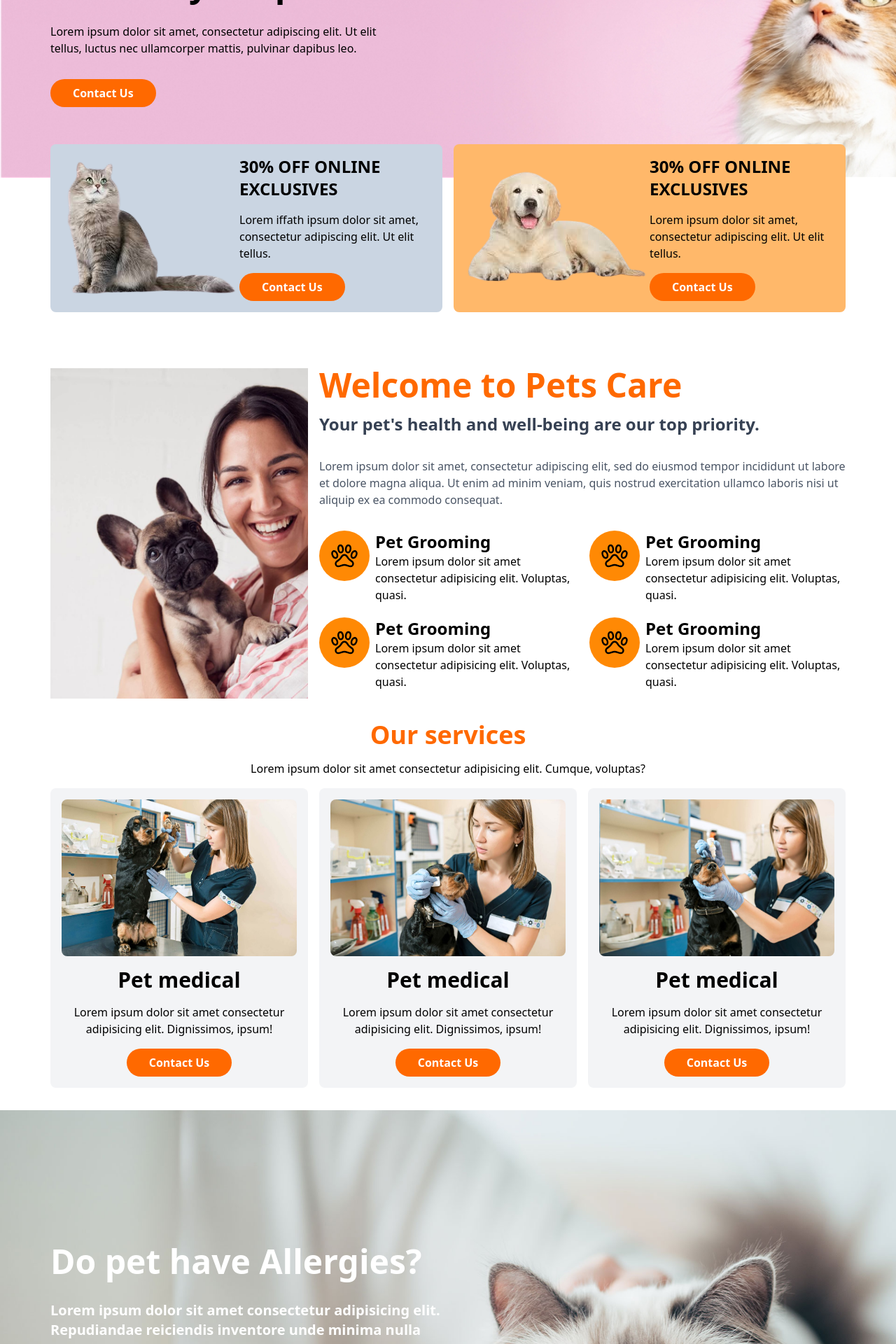
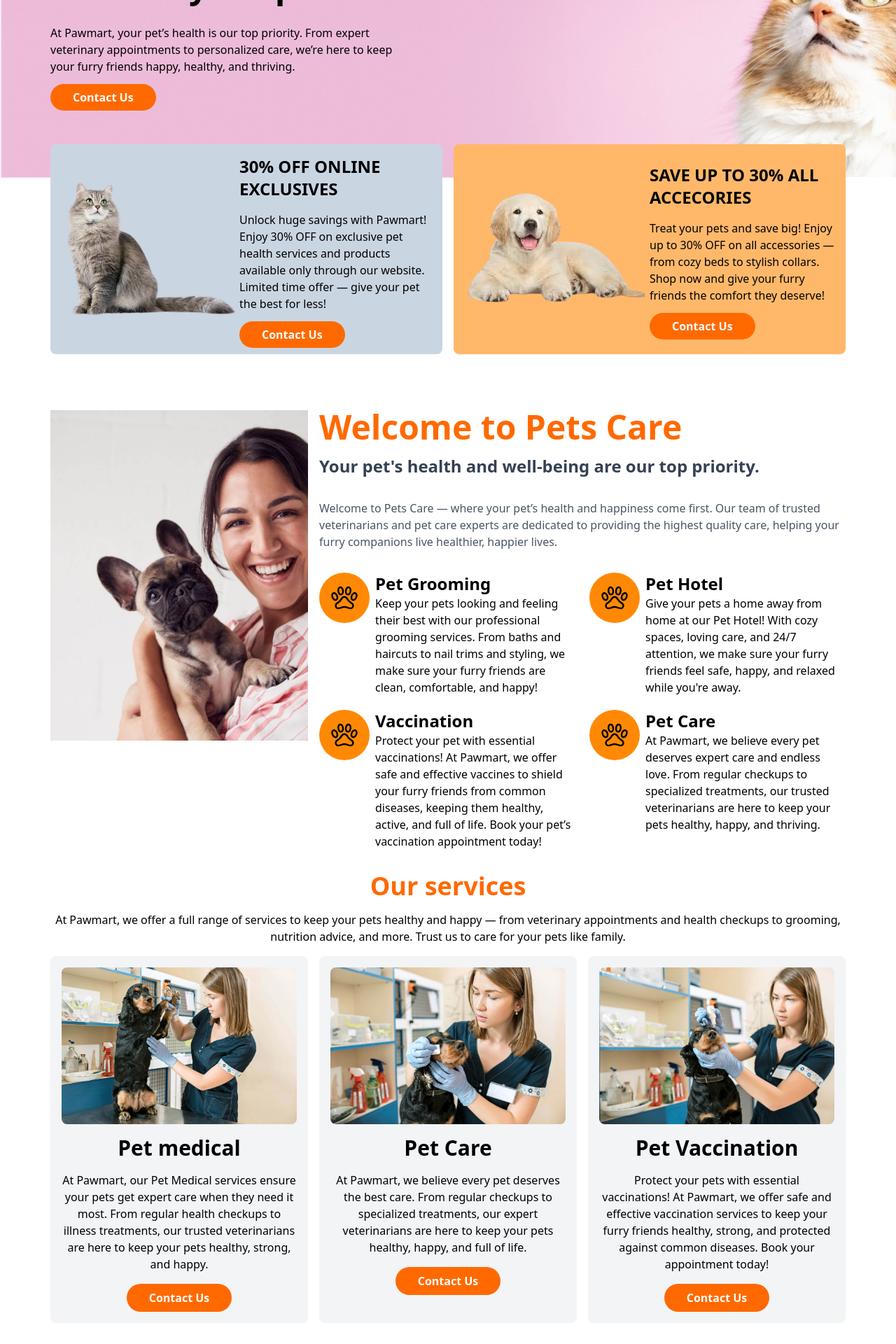
Before and after one commit to iffu01/plant_care_frontend, a React (Vite) app: page / in a window 1280 px wide. Shown: the part 260-2180 px from the top of the page at 70% size. Built offline with nearby package versions, Linux system fonts and the light colour scheme.

Commit message:
changes in contact btn

```diff
--- a/src/components/Footer.jsx
+++ b/src/components/Footer.jsx
@@ -25,8 +25,10 @@
             Paw Mart
           </h2>
           <p className="text-white mt-8">
-            Lorem ipsum dolor sit, amet consectetur adipisicing elit. Tempore,
-            minima.
+            Welcome to Paw Mart — your one-stop shop for all things pet care!
+            From expert veterinary services to premium pet products, we’re
+            dedicated to keeping your furry friends happy, healthy, and full of
+            life.
           </p>
           <div className="flex  gap-4 mt-4 ">
             <Link to="https://www.facebook.com">
@@ -43,8 +45,9 @@
         <div>
           <h2 className="text-white text-2xl font-bold mb-4">Openning Hours</h2>
           <p className="text-white mb-8">
-            Lorem ipsum dolor sit amet consectetur adipisicing elit. Esse,
-            ipsum.
+            We're here when you need us! Visit us during our convenient opening
+            hours and give your pet the care they deserve. Check below for our
+            regular schedule, and book your appointment anytime online!
           </p>
           <p className="text-white flex items-center gap-2 mb-4">
             <FaDotCircle className="text-orange-400 " />
@@ -62,8 +65,10 @@
         <div>
           <h2 className="text-white text-2xl font-bold mb-4">Contact Info</h2>
           <p className="text-white mb-8">
-            Lorem ipsum dolor sit amet consectetur adipisicing elit. Esse,
-            ipsum.
+            Get in touch with us! Whether you have a question, need assistance,
+            or want to book an appointment, our team is here to help. Reach out
+            to us through the contact details below, and we'll get back to you
+            as soon as possible.
           </p>
           <p className="text-white flex items-center gap-2 mb-4">
             <FaLocationDot className="text-orange-400 " />
--- a/src/components/Navbar.jsx
+++ b/src/components/Navbar.jsx
@@ -5,7 +5,7 @@
 const Navbar = () => {
   const { pathname } = useLocation();
   return (
-    <nav className=" bg-orange-400 sticky top-0 ">
+    <nav className=" bg-orange-400 sticky top-0 z-50">
       <div className="flex items-center justify-between container py-3">
         <h2 className="font-bold text-2xl flex gap-2 items-center">
           <FaPaw className="-rotate-45" />
--- a/src/components/aboutUs/AboutPawMart.jsx
+++ b/src/components/aboutUs/AboutPawMart.jsx
@@ -13,10 +13,11 @@
           Your pet's health and well-being are our top priority.
         </p>
         <p className="text-gray-600">
-          Lorem ipsum dolor sit amet, consectetur adipiscing elit, sed do
-          eiusmod tempor incididunt ut labore et dolore magna aliqua. Ut enim ad
-          minim veniam, quis nostrud exercitation ullamco laboris nisi ut
-          aliquip ex ea commodo consequat.
+          At Paw Mart, we believe that pets are family. Our mission is to
+          provide exceptional veterinary care and health services to ensure your
+          pets live their best, happiest lives. From routine checkups to
+          treatment for illness, we are here to support your pet’s health every
+          step of the way.
         </p>
 
         <div className="grid grid-cols-2 gap-5 pt-8">
@@ -25,10 +26,14 @@
               <IoPawOutline className="bg-orange-400 w-18 h-18 rounded-full p-4" />
             </div>
             <div>
-              <h2 className="text-2xl font-bold">Pet Grooming</h2>
+              <h2 className="text-2xl font-bold">Caring & Trustworthy</h2>
               <p>
-                Lorem ipsum dolor sit amet consectetur adipisicing elit.
-                Voluptas, quasi.
+                At Pawmart, we understand how much your pets mean to you. That's
+                why we’ve created a one-stop shop for all your pet health needs.
+                From expert veterinary care to high-quality pet products, we’re
+                committed to providing the best for your furry family members.
+                Our trusted professionals ensure that your pets receive the
+                love, attention, and care they deserve.
               </p>
             </div>
           </div>
@@ -37,10 +42,17 @@
               <IoPawOutline className="bg-orange-400 w-18 h-18 rounded-full p-4" />
             </div>
             <div>
-              <h2 className="text-2xl font-bold">Pet Grooming</h2>
+              <h2 className="text-2xl font-bold">
+                Community-Focused & Friendly
+              </h2>
               <p>
-                Lorem ipsum dolor sit amet consectetur adipisicing elit.
-                Voluptas, quasi.
+                Pawmart was built on a simple idea — pets are family. We’re a
+                passionate community of pet lovers dedicated to offering
+                affordable and accessible healthcare for your pets. With online
+                booking for veterinary appointments and a wide range of pet
+                accessories, we make it easier than ever to give your pets the
+                best care. We’re here to support your pets' health and
+                happiness, every step of the way.
               </p>
             </div>
           </div>
@@ -49,10 +61,14 @@
               <IoPawOutline className="bg-orange-400 w-18 h-18 rounded-full p-4" />
             </div>
             <div>
-              <h2 className="text-2xl font-bold">Pet Grooming</h2>
+              <h2 className="text-2xl font-bold">Professional & Experienced</h2>
               <p>
-                Lorem ipsum dolor sit amet consectetur adipisicing elit.
-                Voluptas, quasi.
+                At Pawmart, we’re more than just a pet health platform — we’re
+                your partner in ensuring your pet lives a long, healthy life.
+                With a network of experienced veterinarians and premium pet
+                products, we make sure your pet receives the highest standard of
+                care. Whether it’s an emergency or a routine check-up, we’re
+                here for your pet, every day.
               </p>
             </div>
           </div>
@@ -61,10 +77,14 @@
               <IoPawOutline className="bg-orange-400 w-18 h-18 rounded-full p-4" />
             </div>
             <div>
-              <h2 className="text-2xl font-bold">Pet Grooming</h2>
+              <h2 className="text-2xl font-bold">Fun & Light-Hearted</h2>
               <p>
-                Lorem ipsum dolor sit amet consectetur adipisicing elit.
-                Voluptas, quasi.
+                Pawmart is your pet's new best friend! From playful accessories
+                to expert veterinary care, we’re all about making sure your pets
+                live their best lives. We’re dedicated to providing affordable
+                services and quality products to help your pets stay healthy,
+                happy, and full of energy. So, whether it’s a check-up or a
+                treat, Pawmart has got your pet covered!
               </p>
             </div>
           </div>
--- a/src/components/contactUs/ContactBanner.jsx
+++ b/src/components/contactUs/ContactBanner.jsx
@@ -10,7 +10,11 @@
       <div className="h-[500px] flex  justify-center items-center ">
         <div className="bg-white opacity-70 px-12 py-4">
           <h1 className="font-bold text-5xl">Contact Us</h1>
-          <p>Lorem ipsum dolor sit amet.</p>
+          <p>
+            Have questions or need assistance? We’re here to help! Reach out to
+            us for any inquiries about our services, appointments, or pet care
+            advice. Your pet's health and well-being are just a message away.
+          </p>
         </div>
       </div>
     </div>
--- a/src/components/contactUs/ContactUsForm.jsx
+++ b/src/components/contactUs/ContactUsForm.jsx
@@ -7,9 +7,9 @@
         Send Us message
       </h2>
       <p className="text-center text-lg text-gray-600">
-        Lorem, ipsum dolor sit amet consectetur adipisicing elit. Sint quod
-        praesentium nam expedita cupiditate blanditiis laboriosam aut provident
-        quam eos.
+        Have questions or need assistance? We’re here to help! Send us a
+        message, and our friendly team will get back to you as soon as possible
+        to provide the support your pet deserves.
       </p>
 
       <div className="grid grid-cols-1 lg:grid-cols-2 gap-4 mt-12">
--- a/src/components/home/Banner.jsx
+++ b/src/components/home/Banner.jsx
@@ -1,5 +1,6 @@
 import React from "react";
 import bgImg from "../../assets/banner.jpg";
+import { Link } from "react-router";
 const Banner = () => {
   return (
     <div
@@ -12,11 +13,14 @@
             <h1 className="text-5xl font-bold mb-8">
               We provide the best care for your pet
             </h1>
-            <p>
-              Lorem ipsum dolor sit amet, consectetur adipiscing elit. Ut elit
-              tellus, luctus nec ullamcorper mattis, pulvinar dapibus leo.
+            <p className="mb-5">
+              At Pawmart, your pet’s health is our top priority. From expert
+              veterinary appointments to personalized care, we’re here to keep
+              your furry friends happy, healthy, and thriving.
             </p>
-            <button className="btn-primary mt-8">Contact Us</button>
+            <Link to={"/contact-us"} className="btn-primary ">
+              Contact Us
+            </Link>
           </div>
         </div>
       </div>
--- a/src/components/home/BannerCard.jsx
+++ b/src/components/home/BannerCard.jsx
@@ -2,6 +2,7 @@
 
 import catImg from "../../assets/card/cat.png";
 import dogImg from "../../assets/card/dog.png";
+import { Link } from "react-router";
 
 const BannerCard = () => {
   return (
@@ -10,22 +11,30 @@
         <img src={catImg} alt="cat img" />
         <div>
           <h2 className="text-2xl font-bold mb-4">30% OFF ONLINE EXCLUSIVES</h2>
-          <p>
-            Lorem iffath ipsum dolor sit amet, consectetur adipiscing elit. Ut
-            elit tellus.
+          <p className="mb-5">
+            Unlock huge savings with Pawmart! Enjoy 30% OFF on exclusive pet
+            health services and products available only through our website.
+            Limited time offer — give your pet the best for less!
           </p>
-          <button className="btn-primary mt-4">Contact Us</button>
+          <Link to={"/contact-us"} className="btn-primary ">
+            Contact Us
+          </Link>
         </div>
       </div>
       <div className="flex flex-col md:flex-row items-center bg-orange-300 rounded-lg p-4">
         <img src={dogImg} alt="cat img" />
         <div>
-          <h2 className="text-2xl font-bold mb-4">30% OFF ONLINE EXCLUSIVES</h2>
-          <p>
-            Lorem ipsum dolor sit amet, consectetur adipiscing elit. Ut elit
-            tellus.
+          <h2 className="text-2xl font-bold mb-4">
+            SAVE UP TO 30% ALL ACCECORIES
+          </h2>
+          <p className="mb-5">
+            Treat your pets and save big! Enjoy up to 30% OFF on all accessories
+            — from cozy beds to stylish collars. Shop now and give your furry
+            friends the comfort they deserve!
           </p>
-          <button className="btn-primary mt-4">Contact Us</button>
+          <Link to={"/contact-us"} className="btn-primary">
+            Contact Us
+          </Link>
         </div>
       </div>
     </div>
--- a/src/components/home/Doctors.jsx
+++ b/src/components/home/Doctors.jsx
@@ -3,7 +3,7 @@
 import card1 from "../../assets/doctor1.jpg";
 import card2 from "../../assets/doctor2.jpg";
 import card3 from "../../assets/doctor3.jpg";
-
+import { Link } from "react-router";
 const Doctors = () => {
   return (
     <div className="container mt-8">
@@ -11,27 +11,34 @@
         Meet Vetenary
       </h2>
       <p className="text-center">
-        Lorem ipsum dolor sit amet consectetur adipisicing elit. Cumque,
-        voluptas?
+        Get to know the experts who care for your pet! Our team of experienced
+        and compassionate veterinarians are here to provide top-tier health
+        care, personalized treatments, and a friendly face every time you visit.
       </p>
       <div className="grid grid-cols-1 md:grid-cols-3 gap-4 mt-4">
         <div className="flex flex-col items-center p-4 bg-gray-100 rounded-lg">
           <img src={card1} alt="" className="rounded-lg" />
           <h2 className="font-bold text-3xl my-4 text-center">Dr. John Doe</h2>
           <p className="text-center mb-4">(Vetenary)</p>
-          <button className="btn-primary">Contact Us</button>
+          <Link to={"/contact-us"} className="btn-primary">
+            Contact Us
+          </Link>
         </div>
         <div className="flex flex-col items-center p-4 bg-gray-100 rounded-lg">
           <img src={card2} alt="" className="rounded-lg" />
           <h2 className="font-bold text-3xl my-4 text-center">Dr. Winslas</h2>
           <p className="text-center mb-4">(Vetenary)</p>
-          <button className="btn-primary">Contact Us</button>
+          <Link to={"/contact-us"} className="btn-primary">
+            Contact Us
+          </Link>
         </div>
         <div className="flex flex-col items-center p-4 bg-gray-100 rounded-lg">
           <img src={card3} alt="" className="rounded-lg" />
           <h2 className="font-bold text-3xl my-4 text-center">Dr. Will Smit</h2>
           <p className="text-center mb-4">(Vetenary)</p>
-          <button className="btn-primary">Contact Us</button>
+          <Link to={"/contact-us"} className="btn-primary">
+            Contact Us
+          </Link>
         </div>
       </div>
     </div>
--- a/src/components/home/OurServices.jsx
+++ b/src/components/home/OurServices.jsx
@@ -3,6 +3,7 @@
 import card1 from "../../assets/serviceCard1.jpg";
 import card2 from "../../assets/serviceCard2.jpg";
 import card3 from "../../assets/serviceCard3.jpg";
+import { Link } from "react-router";
 
 const OurServices = () => {
   return (
@@ -11,36 +12,51 @@
         Our services
       </h2>
       <p className="text-center">
-        Lorem ipsum dolor sit amet consectetur adipisicing elit. Cumque,
-        voluptas?
+        At Pawmart, we offer a full range of services to keep your pets healthy
+        and happy — from veterinary appointments and health checkups to
+        grooming, nutrition advice, and more. Trust us to care for your pets
+        like family.
       </p>
       <div className="grid grid-cols-1 md:grid-cols-3 gap-4 mt-4">
         <div className="flex flex-col items-center p-4 bg-gray-100 rounded-lg">
           <img src={card1} alt="" className="rounded-lg" />
           <h2 className="font-bold text-3xl my-4 text-center">Pet medical</h2>
           <p className="text-center mb-4">
-            Lorem ipsum dolor sit amet consectetur adipisicing elit.
-            Dignissimos, ipsum!
+            At Pawmart, our Pet Medical services ensure your pets get expert
+            care when they need it most. From regular health checkups to illness
+            treatments, our trusted veterinarians are here to keep your pets
+            healthy, strong, and happy.
           </p>
-          <button className="btn-primary">Contact Us</button>
+          <Link to={"/contact-us"} className="btn-primary">
+            Contact Us
+          </Link>
         </div>
         <div className="flex flex-col items-center p-4 bg-gray-100 rounded-lg">
           <img src={card2} alt="" className="rounded-lg" />
-          <h2 className="font-bold text-3xl my-4 text-center">Pet medical</h2>
+          <h2 className="font-bold text-3xl my-4 text-center">Pet Care</h2>
           <p className="text-center mb-4">
-            Lorem ipsum dolor sit amet consectetur adipisicing elit.
-            Dignissimos, ipsum!
+            At Pawmart, we believe every pet deserves the best care. From
+            regular checkups to specialized treatments, our expert veterinarians
+            are here to keep your pets healthy, happy, and full of life.
           </p>
-          <button className="btn-primary">Contact Us</button>
+          <Link to={"/contact-us"} className="btn-primary">
+            Contact Us
+          </Link>
         </div>
         <div className="flex flex-col items-center p-4 bg-gray-100 rounded-lg">
           <img src={card3} alt="" className="rounded-lg" />
-          <h2 className="font-bold text-3xl my-4 text-center">Pet medical</h2>
+          <h2 className="font-bold text-3xl my-4 text-center">
+            Pet Vaccination
+          </h2>
           <p className="text-center mb-4">
-            Lorem ipsum dolor sit amet consectetur adipisicing elit.
-            Dignissimos, ipsum!
+            Protect your pets with essential vaccinations! At Pawmart, we offer
+            safe and effective vaccination services to keep your furry friends
+            healthy, strong, and protected against common diseases. Book your
+            appointment today!
           </p>
-          <button className="btn-primary">Contact Us</button>
+          <Link to={"/contact-us"} className="btn-primary">
+            Contact Us
+          </Link>
         </div>
       </div>
     </div>
--- a/src/components/home/PetCare.jsx
+++ b/src/components/home/PetCare.jsx
@@ -13,10 +13,10 @@
           Your pet's health and well-being are our top priority.
         </p>
         <p className="text-gray-600">
-          Lorem ipsum dolor sit amet, consectetur adipiscing elit, sed do
-          eiusmod tempor incididunt ut labore et dolore magna aliqua. Ut enim ad
-          minim veniam, quis nostrud exercitation ullamco laboris nisi ut
-          aliquip ex ea commodo consequat.
+          Welcome to Pets Care — where your pet’s health and happiness come
+          first. Our team of trusted veterinarians and pet care experts are
+          dedicated to providing the highest quality care, helping your furry
+          companions live healthier, happier lives.
         </p>
 
         <div className="grid grid-cols-2 gap-5 pt-8">
@@ -27,8 +27,10 @@
             <div>
               <h2 className="text-2xl font-bold">Pet Grooming</h2>
               <p>
-                Lorem ipsum dolor sit amet consectetur adipisicing elit.
-                Voluptas, quasi.
+                Keep your pets looking and feeling their best with our
+                professional grooming services. From baths and haircuts to nail
+                trims and styling, we make sure your furry friends are clean,
+                comfortable, and happy!
               </p>
             </div>
           </div>
@@ -37,10 +39,11 @@
               <IoPawOutline className="bg-orange-400 w-18 h-18 rounded-full p-4" />
             </div>
             <div>
-              <h2 className="text-2xl font-bold">Pet Grooming</h2>
+              <h2 className="text-2xl font-bold">Pet Hotel</h2>
               <p>
-                Lorem ipsum dolor sit amet consectetur adipisicing elit.
-                Voluptas, quasi.
+                Give your pets a home away from home at our Pet Hotel! With cozy
+                spaces, loving care, and 24/7 attention, we make sure your furry
+                friends feel safe, happy, and relaxed while you're away.
               </p>
             </div>
           </div>
@@ -49,10 +52,12 @@
               <IoPawOutline className="bg-orange-400 w-18 h-18 rounded-full p-4" />
             </div>
             <div>
-              <h2 className="text-2xl font-bold">Pet Grooming</h2>
+              <h2 className="text-2xl font-bold">Vaccination</h2>
               <p>
-                Lorem ipsum dolor sit amet consectetur adipisicing elit.
-                Voluptas, quasi.
+                Protect your pet with essential vaccinations! At Pawmart, we
+                offer safe and effective vaccines to shield your furry friends
+                from common diseases, keeping them healthy, active, and full of
+                life. Book your pet’s vaccination appointment today!
               </p>
             </div>
           </div>
@@ -61,10 +66,12 @@
               <IoPawOutline className="bg-orange-400 w-18 h-18 rounded-full p-4" />
             </div>
             <div>
-              <h2 className="text-2xl font-bold">Pet Grooming</h2>
+              <h2 className="text-2xl font-bold">Pet Care</h2>
               <p>
-                Lorem ipsum dolor sit amet consectetur adipisicing elit.
-                Voluptas, quasi.
+                At Pawmart, we believe every pet deserves expert care and
+                endless love. From regular checkups to specialized treatments,
+                our trusted veterinarians are here to keep your pets healthy,
+                happy, and thriving.
               </p>
             </div>
           </div>
--- a/src/components/home/PetSickBanner.jsx
+++ b/src/components/home/PetSickBanner.jsx
@@ -11,14 +11,16 @@
           Do pet have Allergies?
         </h2>
         <p className="text-white text-xl font-semibold my-8 md:w-1/2">
-          Lorem ipsum dolor sit amet consectetur adipisicing elit. Repudiandae
-          reiciendis inventore unde minima nulla sequi magni ipsam fugiat
-          quaerat incidunt.
+          Yes, pets can have allergies! Just like humans, dogs and cats can
+          develop allergic reactions to various environmental factors, foods, or
+          even certain medications. These allergies can cause discomfort,
+          itching, and other health issues for your pet.
         </p>
         <p className="text-white text-xl md:w-1/2 ">
-          Lorem ipsum dolor sit amet consectetur adipisicing elit. Repudiandae
-          reiciendis inventore unde minima nulla sequi magni ipsam fugiat
-          quaerat incidunt.
+          <b>What can you do?</b>What can you do? If you notice symptoms like excessive scratching,
+          sneezing, or digestive problems, it’s essential to consult with a vet.
+          At Pawmart, we help diagnose and treat your pet’s allergies so they
+          can feel their best again.
         </p>
       </div>
     </div>
```
Also changed, not shown: src/components/aboutUs/AboutBanner.jsx (+8 -1 lines).
